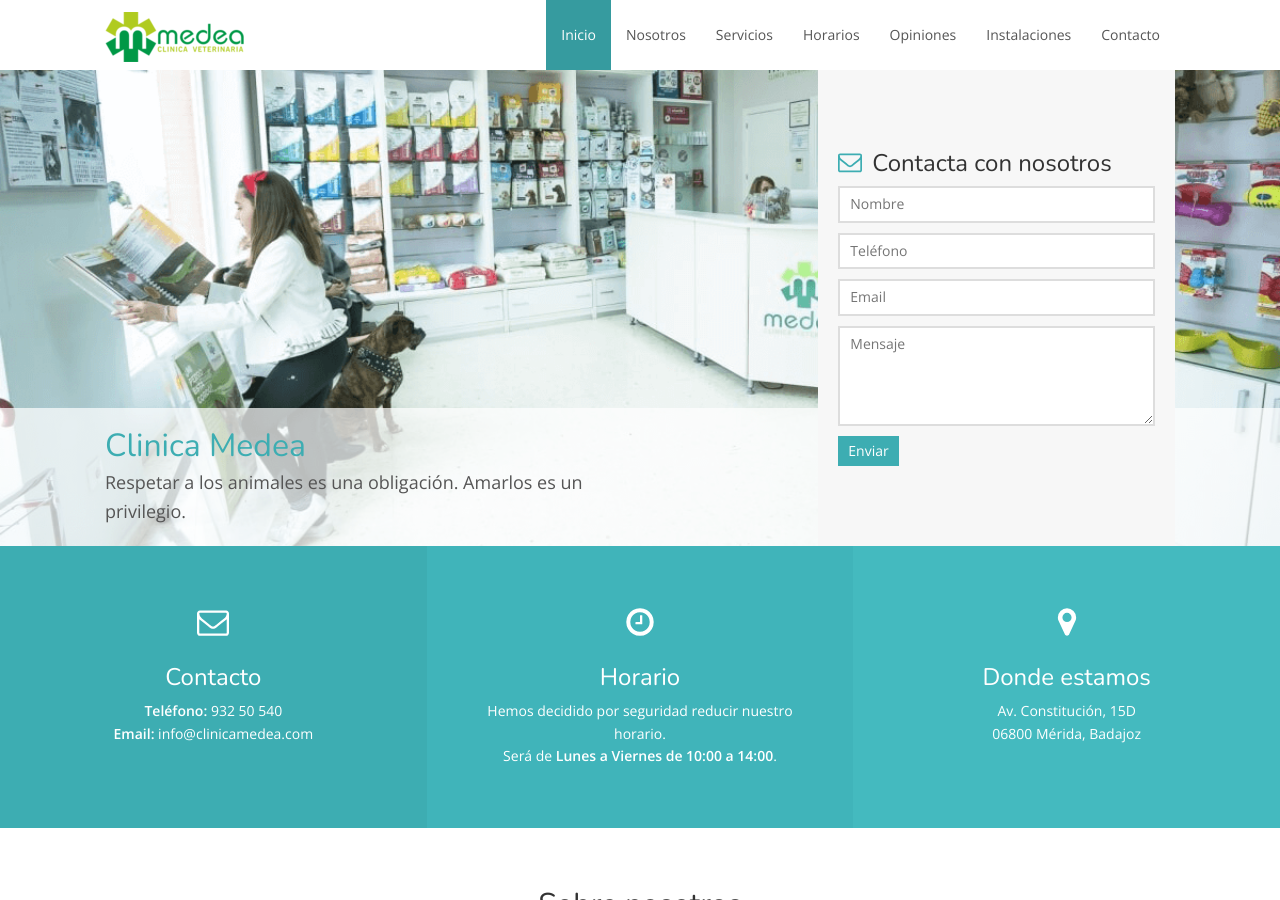
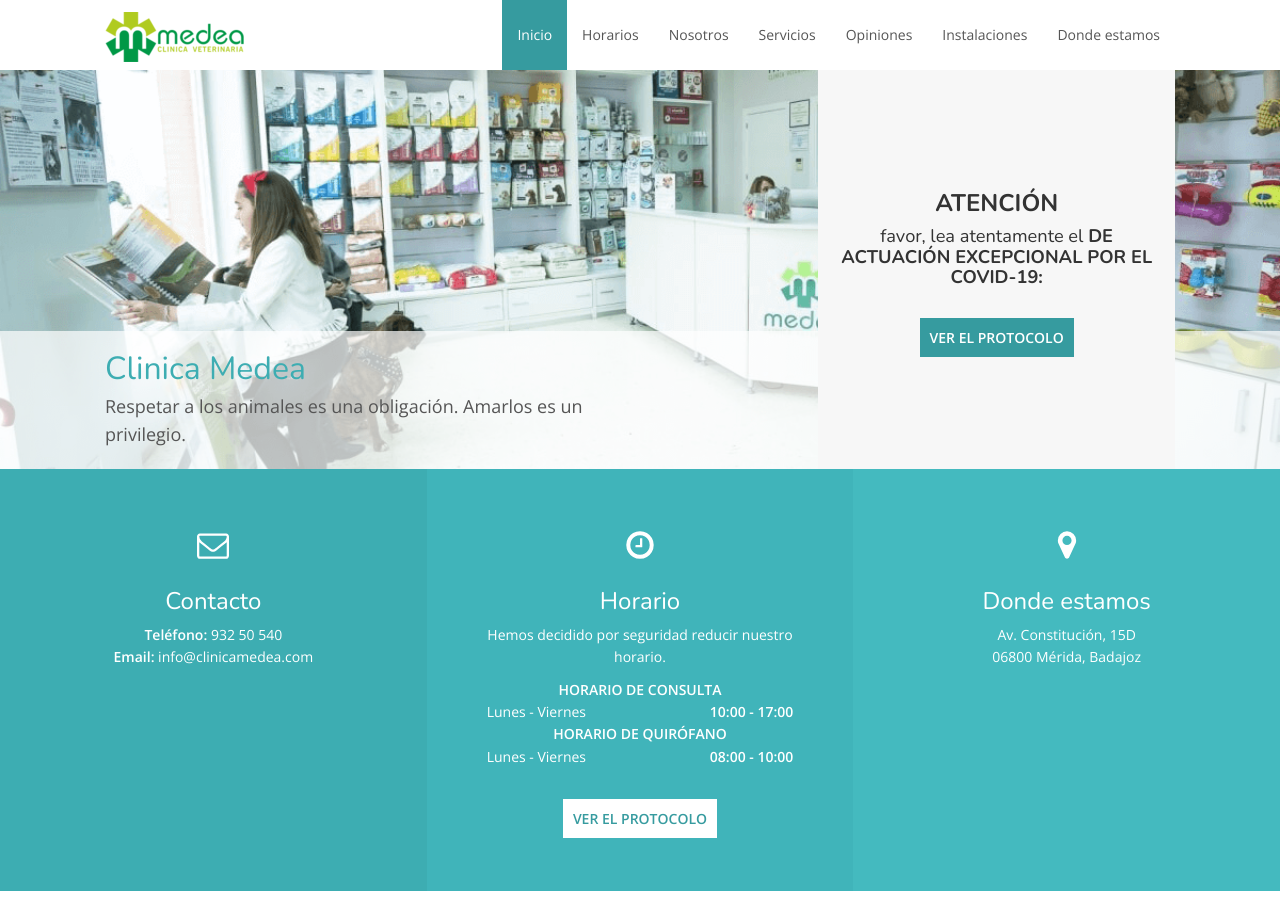
Before and after one commit to clinicaMedea/clinicamedea.github.io, a Jekyll site: the page built from index.html, in a window 1280 px wide and 900 px high. Built offline with Jekyll 4.4.1, drawn with Linux system fonts in a browser that asks for light colours; nearby versions of some CDN libraries.

Commit message:
enhancements

```diff
--- a/_includes/header.html
+++ b/_includes/header.html
@@ -9,19 +9,19 @@
                 <span class="icon-bar"></span>
                 <span class="icon-bar"></span>
             </button>
-            <a class="navbar-brand scroll" href="#top"><img src="{{ site.logo_url }}" alt="{{ site.title }}" height="50" width="139"></a>
+            <a  class="navbar-brand scroll" href="#top"><img src="{{ site.logo_url }}" alt="{{ site.title }}" height="50" width="139"></a>
         </div>
 
         <!-- Collect the nav links, forms, and other content for toggling -->
         <div class="collapse navbar-collapse scrollspy" id="bs-example-navbar-collapse-1">
             <ul class="nav navbar-nav navbar-right">
                 <li><a class="scroll" href="#top">Inicio</a></li>
+                <li><a class="scroll" href="#schedule">Horarios</a></li>
                 <li><a class="scroll" href="#about">Nosotros</a></li>
                 <li><a class="scroll" href="#treatments">Servicios</a></li>
-                <li><a class="scroll" href="#team">Horarios</a></li>
                 <li><a class="scroll" href="#testimonials">Opiniones</a></li>
                 <li><a class="scroll" href="#gallery">Instalaciones</a></li>
-                <li><a class="scroll" href="#location">Contacto</a></li>
+                <li><a class="scroll" href="#location">Donde estamos</a></li>
             </ul>
         </div>
     </div>
--- a/index.html
+++ b/index.html
@@ -15,23 +15,10 @@ layout: default
 
     <div class="container-fluid">
 
-        <div class="col-sm-6 col-sm-offset-6 col-md-4 col-md-offset-8 form">
-            <h3><svg class="icon icon-envelope-o"><use xlink:href="#icon-envelope-o"></use></svg>Contacta con nosotros</h3>
-            <form action="https://getsimpleform.com/messages?form_api_token={{ site.api_token }}" method="post">
-                <div class="form-field">
-                    <input name="name" type="text" placeholder="Nombre" required>
-                </div>
-                <div class="form-field">
-                    <input name="phone" type="tel" placeholder="Teléfono" required>
-                </div>
-                <div class="form-field">
-                    <input name="email" type="email" placeholder="Email" required>
-                </div>
-                <div class="form-field">
-                    <textarea name="comments" placeholder="Mensaje" required></textarea>
-                </div>
-                <input type="submit" class="btn btn-default" value="Enviar">
-            </form>
+        <div class="col-sm-6 col-sm-offset-6 col-md-4 col-md-offset-8 form" style="text-align: center;padding-bottom:120px;padding-top:120px">
+            <h3><strong>ATENCIÓN</strong></h3>
+            <h4 style="margin-bottom: 40px;">favor, lea atentamente el <strong>DE ACTUACIÓN EXCEPCIONAL POR EL COVID-19:</strong> </h4>
+            <a href="{{ site.baseurl }}/img/coronavirus.pdf" target="_blank" style="background-color: #369b9f; color: white;padding: 10px;font-weight: bold;">VER EL PROTOCOLO</a>
         </div>
 
     </div>
@@ -44,37 +31,29 @@ layout: default
         <svg class="icon icon-envelope-o"><use xlink:href="#icon-envelope-o"></use></svg>
         <h3>Contacto</h3>
         <ul>
-            {% if site.contact.phone %}<li><strong>Teléfono:</strong> {{ site.contact.phone }}</li>{% endif %}
+            {% if site.contact.phone %}<li><strong>Teléfono:</strong> <a href="tel:{{ site.contact.phone }}" style="color: white;"> {{ site.contact.phone }}</a></li>{% endif %}
             {% if site.contact.email %}<li><strong>Email:</strong> {{ site.contact.email }}</li>{% endif %}
         </ul>
     </div>
-    <div class="col-sm-4">
+    <div class="col-sm-4" id="schedule">
         <svg class="icon icon-clock-o"><use xlink:href="#icon-clock-o"></use></svg>
         <h3>Horario</h3>
-        <ul>
-            <li>Hemos decidido por seguridad reducir nuestro horario.</li>
-            <li>Será de <strong class="large strong">Lunes a Viernes de 10:00 a 14:00</strong>.</li>
-        </ul>
-        <!--
-        <table>
+        <P>Hemos decidido por seguridad reducir nuestro horario.</P>
+        <table style="margin-bottom: 40px;">
             <tbody>
-
+                <tr><td colspan="2" style="text-align: center;"><strong>HORARIO DE CONSULTA</strong></td></tr>
                 <tr>
                     <td>Lunes - Viernes</td>
-                    <td>{{ site.monday_friday }}</td>
+                    <td><strong>10:00 - 17:00</strong></td>
                 </tr>
+                <tr><td colspan="2" style="text-align: center;"><strong>HORARIO DE QUIRÓFANO</strong></td></tr>
                 <tr>
-                    <td>Sábado</td>
-                    <td>{{ site.saturday }}</td>
+                    <td>Lunes - Viernes</td>
+                    <td><strong>08:00 - 10:00</strong></td>
                 </tr>
-                <tr>
-                    <td>Domingo</td>
-                    <td>{{ site.sunday }}</td>
-                </tr>
-
             </tbody>
         </table>
-        -->
+        <a href="{{ site.baseurl }}/img/coronavirus.pdf" target="_blank" style="background-color: white; color: #369b9f;padding: 10px;font-weight: bold;">VER EL PROTOCOLO</a>
     </div>
     <div class="col-sm-4">
         <svg class="icon icon-map-marker"><use xlink:href="#icon-map-marker"></use></svg>
@@ -92,6 +71,7 @@ layout: default
         <h2 class="section-title">Sobre nosotros</h2>
 
         <div class="row">
+            <div class="col-sm-12">
             <p>El 1 de Abril de 1998 la CLINICA MEDEA abrió sus puertas.</p>
             <p>Hoy veintidós años después, con algunas canas y dos hijas preciosas, no hemos perdido la ilusión que nos llevó a empezar nuestra andadura en la CLINICA MEDEA.</p>
             <p>Tenemos la enorme suerte de dedicar nuestras vidas a nuestra pasión, la medicina y los animales, intentando cada día ser mejores profesionales y personas.</p>
@@ -103,7 +83,7 @@ layout: default
             <br>
             Nos vemos en MEDEA!!!!!!<br>
             Charo.</p>
-
+        </div>
         </div>
     </div>
 </div>
```
